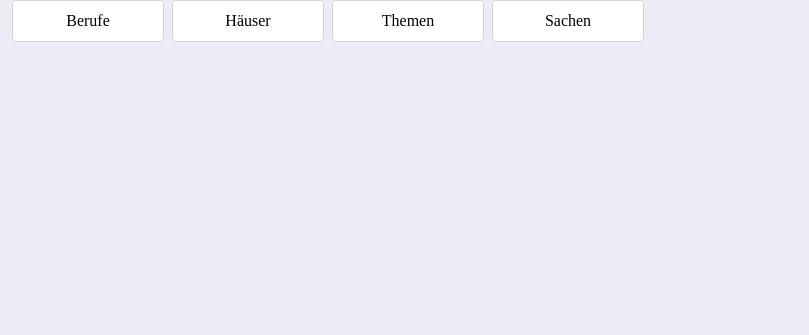
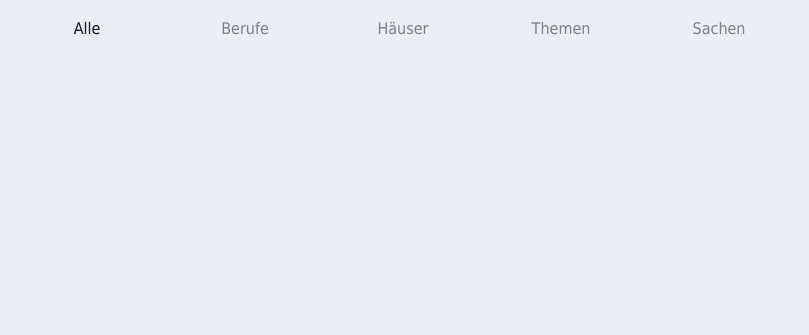
Before and after one commit to lehmannerich/worte-anzeiger, a website built with webpack: page dist/index.html in a window 1280 px wide. Shown: the top 335 px of the page, without its empty margins (0-809 px from the left). Built offline with nearby package versions, Linux system fonts and the light colour scheme; some packages are replaced by stand-ins of ours; no server answers; the database is empty.

Commit message:
Pretty Menu

```diff
--- a/dist/index.html
+++ b/dist/index.html
@@ -12,6 +12,7 @@
 
     <nav id="filterbox" class="menuWrap">
         <ul class="menu">
+            <li class="menu-item active">Alle</li>
             <li class="menu-item">Berufe</li>
             <li class="menu-item">Häuser</li>
             <li class="menu-item">Themen</li>
--- a/dist/style.css
+++ b/dist/style.css
@@ -2,13 +2,11 @@ html, body {
     background-color: rgb(235, 236, 245);
     height: 100vh;
     overflow: hidden;
+    color: rgb(19, 22, 31);
 
 }
 
 #wordbox {
-    padding-bottom: 30px;
-    padding: 0 10px 60px;
-
     height: 100%;
 
     /* gentle centering */
@@ -24,7 +22,7 @@ html, body {
     font-size: 2.5em;
     letter-spacing: -2px;
     text-align: center;
-
+    padding-bottom: 80px;
 }
 
 #wordbox h2 {
@@ -35,6 +33,8 @@ html, body {
     position: fixed;
     top: 0px;
     width: 100%;
+
+    font-family: Tahoma, sans-serif;
 }
 
 /*
@@ -57,7 +57,7 @@ html, body {
     display: -ms-flexbox;
     display: flex;
     list-style: none;
-    margin: 0;
+    margin: 8px 0;
     padding: 0;
   }
 
@@ -76,17 +76,19 @@ html, body {
     max-width: 150px;
     margin: 0 4px;
 
-    /* additional styles */
-    border: 1px solid lightgray;
-    border-radius: 3px;
-    background: white;
-    -o-text-overflow: ellipsis;
-       text-overflow: ellipsis;
-  }
-
-  .menu-item {
     text-align: center;
     display: inline-block;
     width: 100%;
     padding: 11px 0;
+
+    color: rgba(19, 22, 31, 0.5);
+
+    /* additional styles */
+    -o-text-overflow: ellipsis;
+       text-overflow: ellipsis;
+
   }
+
+  .active {
+    color: rgb(19, 22, 31);
+  }
```
